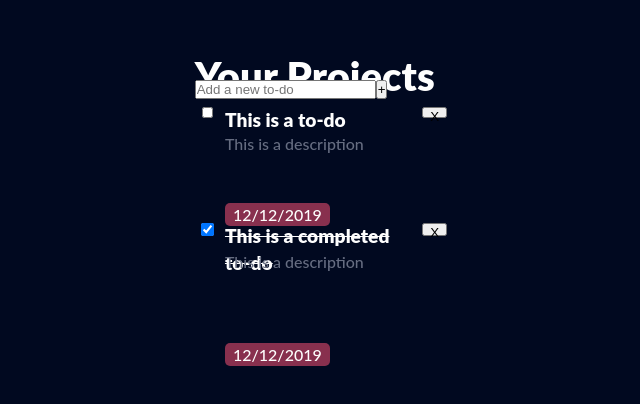
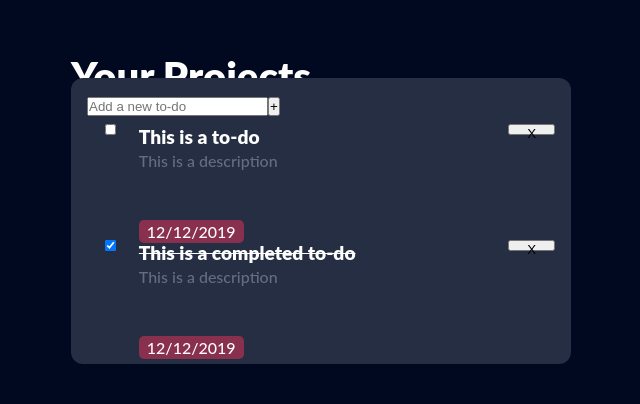
Before and after one commit to estebanmoroy/yet-another-react-todo-list, a React (Create React App) app: page / in a window 1280 px wide. Shown: the top 404 px of the page, without its empty margins (319-959 px from the left). Built offline with nearby package versions, Linux system fonts and the light colour scheme.

Commit message:
Move components from layout folder to components folder

```diff
--- a/src/App.js
+++ b/src/App.js
@@ -1,6 +1,6 @@
 import React, { Component } from "react";
-import Header from "./layout/Header";
-import AddTodo from "./layout/AddTodo";
+import Header from "./components/Header";
+import AddTodo from "./components/AddTodo";
 import TodoList from "./components/TodoList";
 
 import "./App.scss";
@@ -51,7 +51,7 @@ class App extends Component {
     return (
       <div className="container">
         <Header />
-        <div className="projects-container">
+        <div className="todo-list">
           <AddTodo addTodo={this.addTodo} />
           <TodoList
             todoList={this.state.todoList}
```
Also changed, not shown: src/components/AddTodo.js (renamed from src/layout/AddTodo.js), src/components/Header.js (renamed from src/layout/Header.js).
